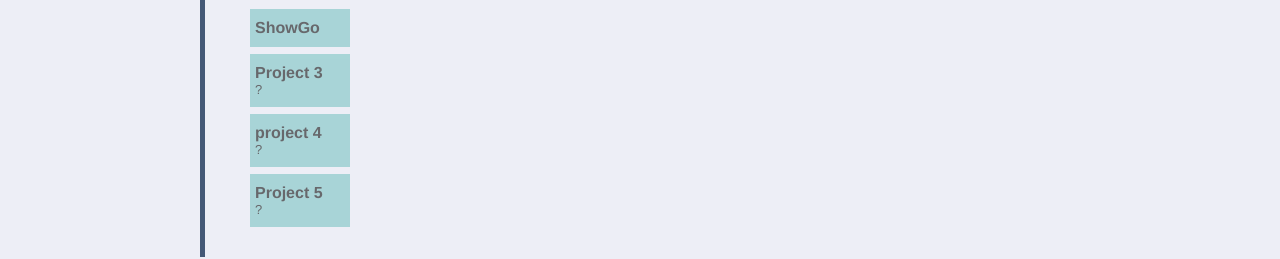
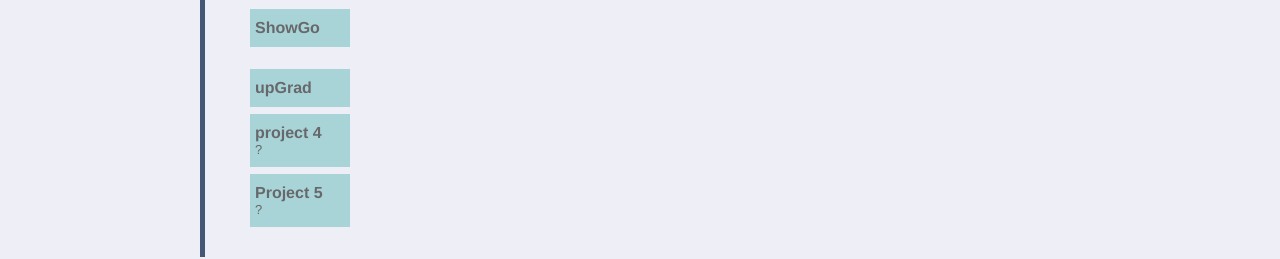
Before and after one commit to sspspencer/my-portfolio, a plain HTML site: page index.html in a window 1280 px wide. Shown: the part 704-963 px from the top of the page. Drawn offline with Linux system fonts and the light colour scheme.

Commit message:
added upgrad to portfolio

```diff
--- a/index.html
+++ b/index.html
@@ -83,13 +83,16 @@
               <p></p>
             </div>
           </a>
-
-          <div class="web-app-container">
+          <a
+            href="https://github.com/sspspencer/upGrad/"
+            target="_blank"
+            class="web-app-container upGrad"
+          >
             <div class="web-app-title">
-              <h4>Project 3</h4>
-              <p>?</p>
+              <h4>upGrad</h4>
+              <p></p>
             </div>
-          </div>
+          </a>
           <div class="web-app-container">
             <div class="web-app-title">
               <h4>project 4</h4>
--- a/style.css
+++ b/style.css
@@ -169,6 +169,9 @@
 .ShowGo {
   background-image: url(images/CaptureShowGo1.PNG);
 }
+.upGrad {
+  background-image: url(images/upgrad.PNG);
+}
 .web-app-container:hover {
   opacity: 1;
   transition: 0.5s;
```
Also changed, not shown: images/upgrad.PNG (added).
